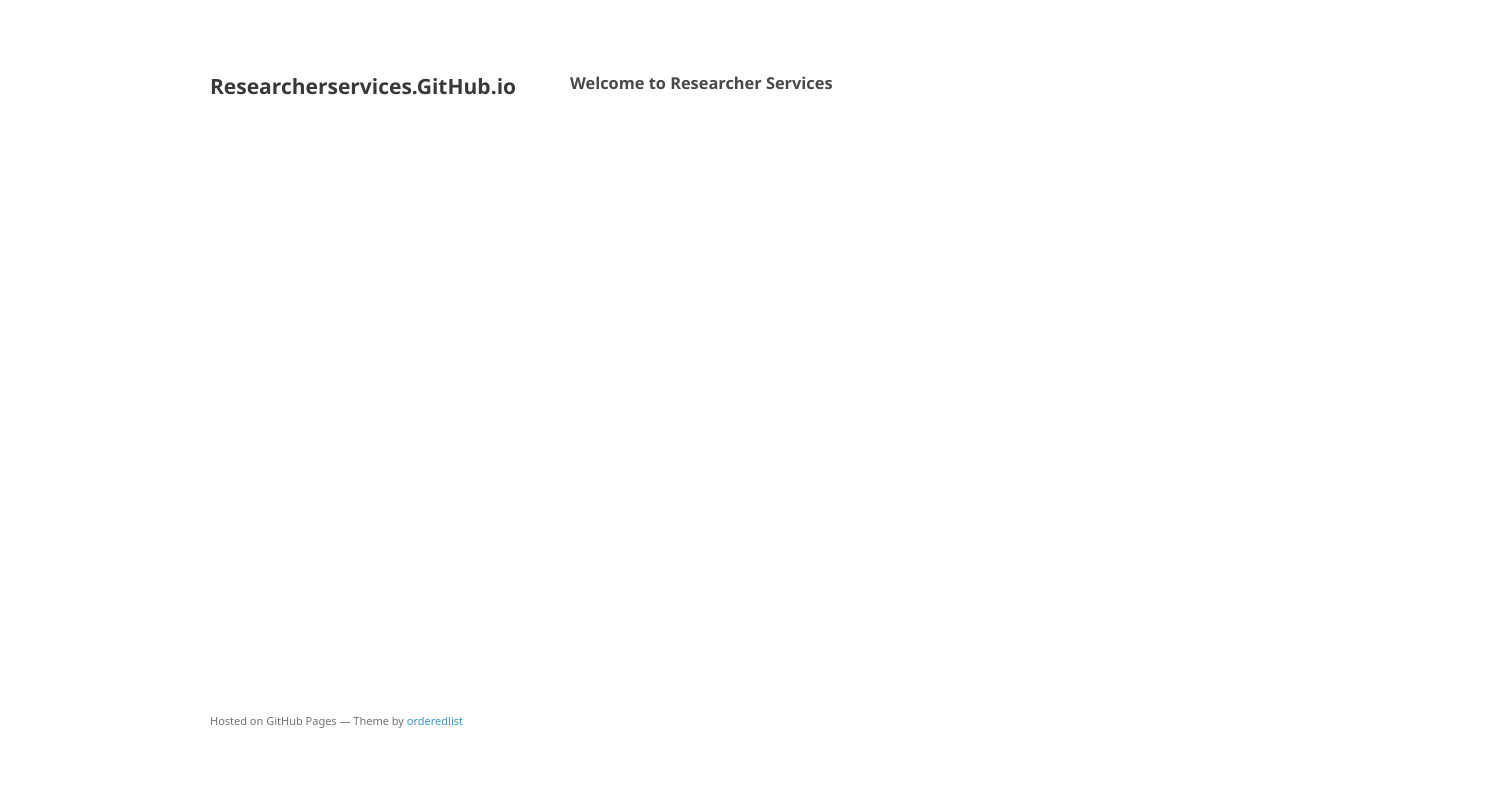
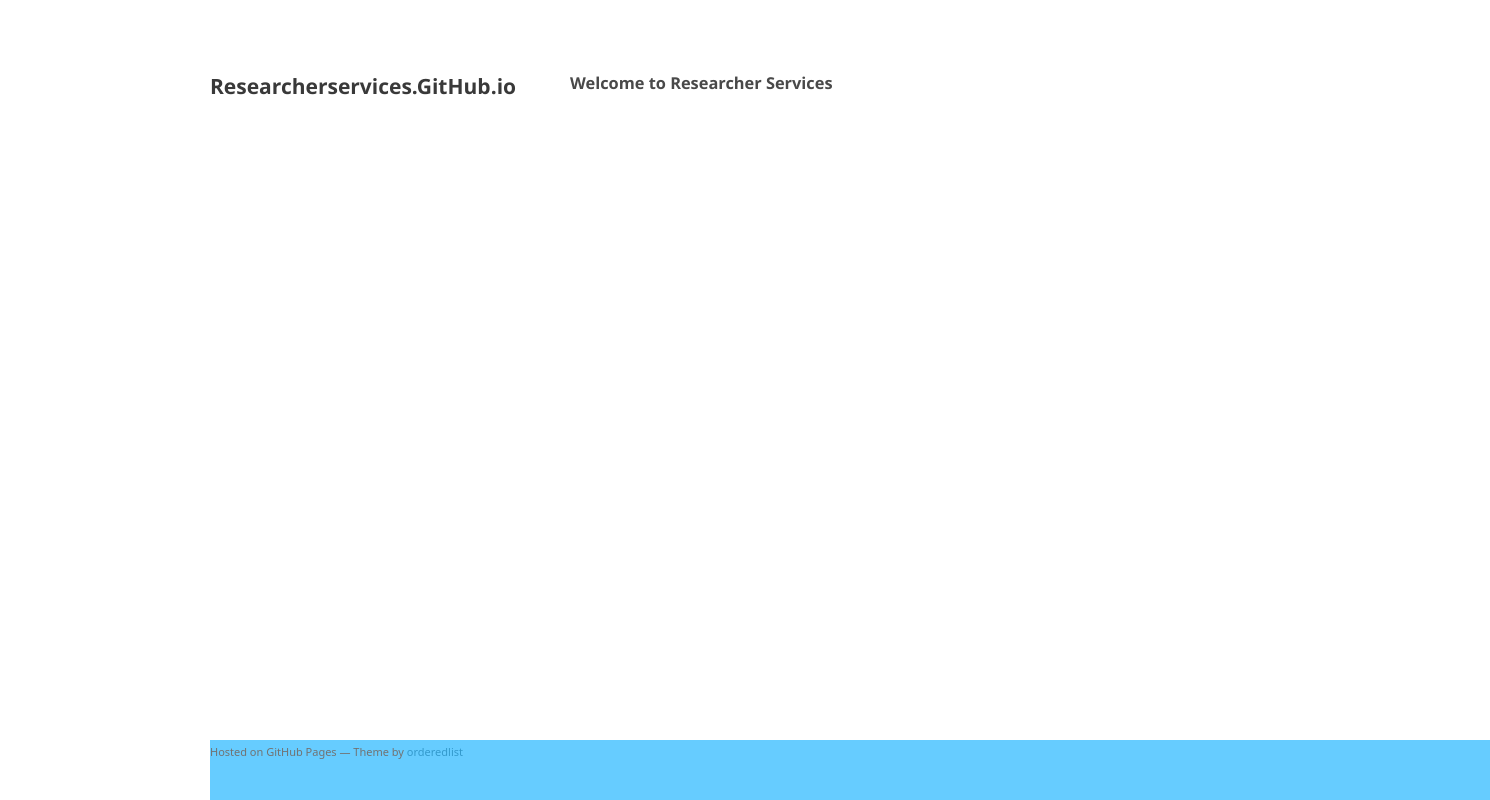
Before and after one commit to ResearcherServices/researcherservices.github.io, a plain HTML site: page index.html in a window 1280 px wide. Shown: the whole page, 1490 px wide, since content can reach past the window. Drawn offline with Linux system fonts and the light colour scheme; a web font is replaced by a local one.

Commit message:
Update styles.css

```diff
--- a/stylesheets/styles.css
+++ b/stylesheets/styles.css
@@ -243,10 +243,12 @@ hr {
 }
 
 footer {
-  width:270px;
+  width:100%;
   float:left;
-  position:fixed;
-  bottom:50px;
+  position:absolute;
+  bottom:0;
+  height:60px;
+  background:#6cf;
   -webkit-font-smoothing:subpixel-antialiased;
 }
 
```
